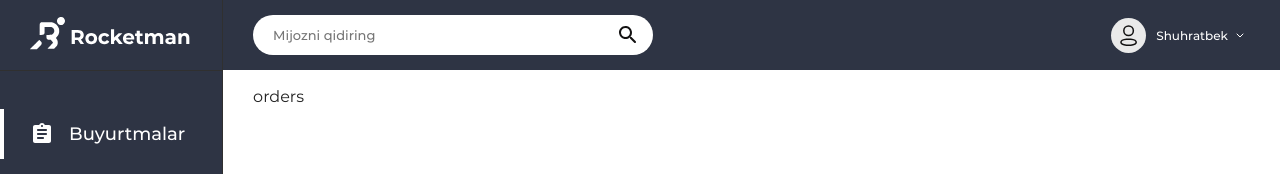
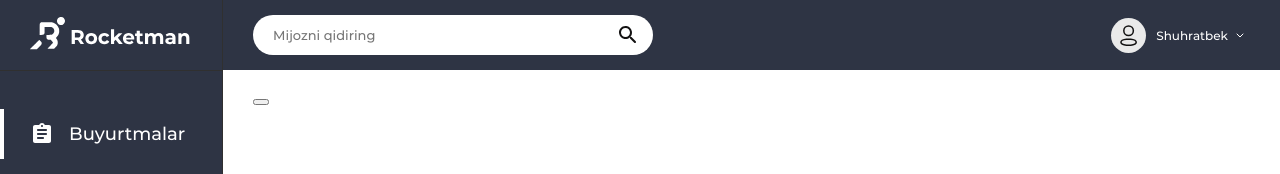
Before and after one commit to abdulqodir18/Rocketman, a React (Create React App) app: page / in a window 1280 px wide. Both pictures are taken after typing "Sample", "Sample123" into the empty fields and a click on the button "Kirish". Shown: the top 174 px of the page. Built offline with nearby package versions, Linux system fonts and the light colour scheme.

Commit message:
fixed minor issues

```diff
--- a/src/components/Orders/Orders.js
+++ b/src/components/Orders/Orders.js
@@ -3,9 +3,17 @@ import Container from '../Container/Container'
 
 function Orders() {
    return(
-      <Container>
-         orders
-      </Container>
+      <section className="orders">
+         <Container>
+            <div className="orders__top">
+               <div className="orders__author">
+                  <button className="orders__back-button">
+
+                  </button>
+               </div>
+            </div>
+         </Container>
+      </section>
    )
 }
 
--- a/src/components/Products/Products.js
+++ b/src/components/Products/Products.js
@@ -1,7 +1,6 @@
 import "./Products.scss";
 import Table from "../Table/Table";
 import Container from "../Container/Container";
-import TRow from "./TRow";
 import { NavLink } from "react-router-dom";
 
 function Products() {
```
Also changed, not shown: src/components/Lib/Svgs/ArrowLeft.js (added, +10 -0 lines).
